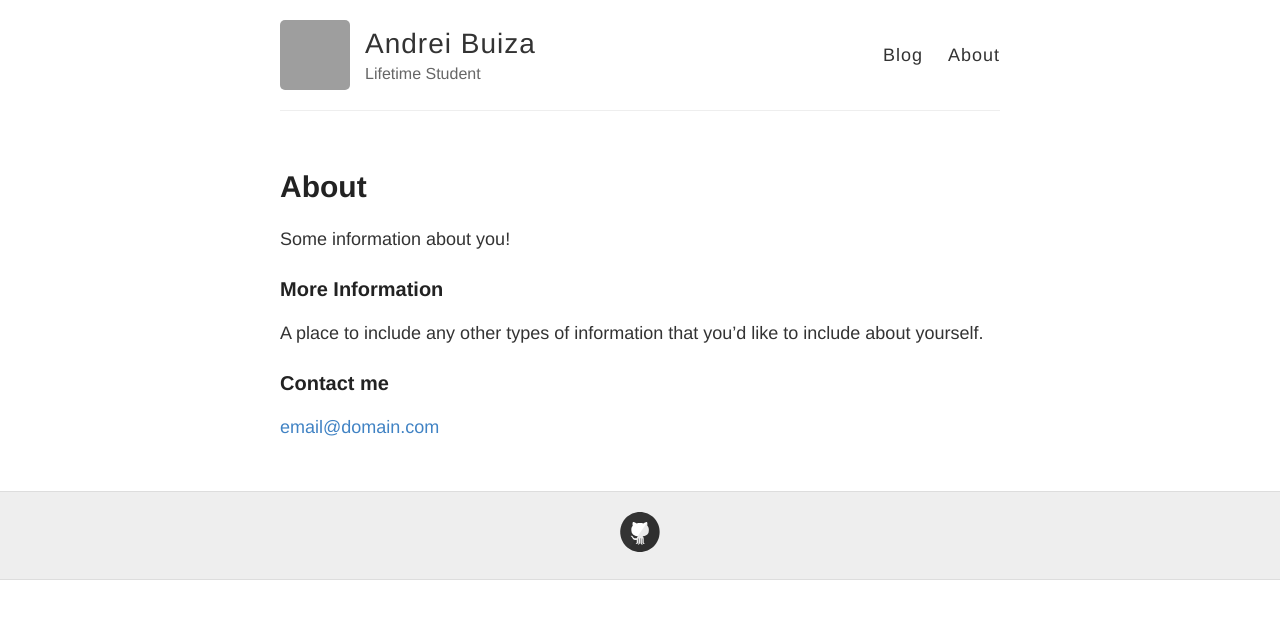
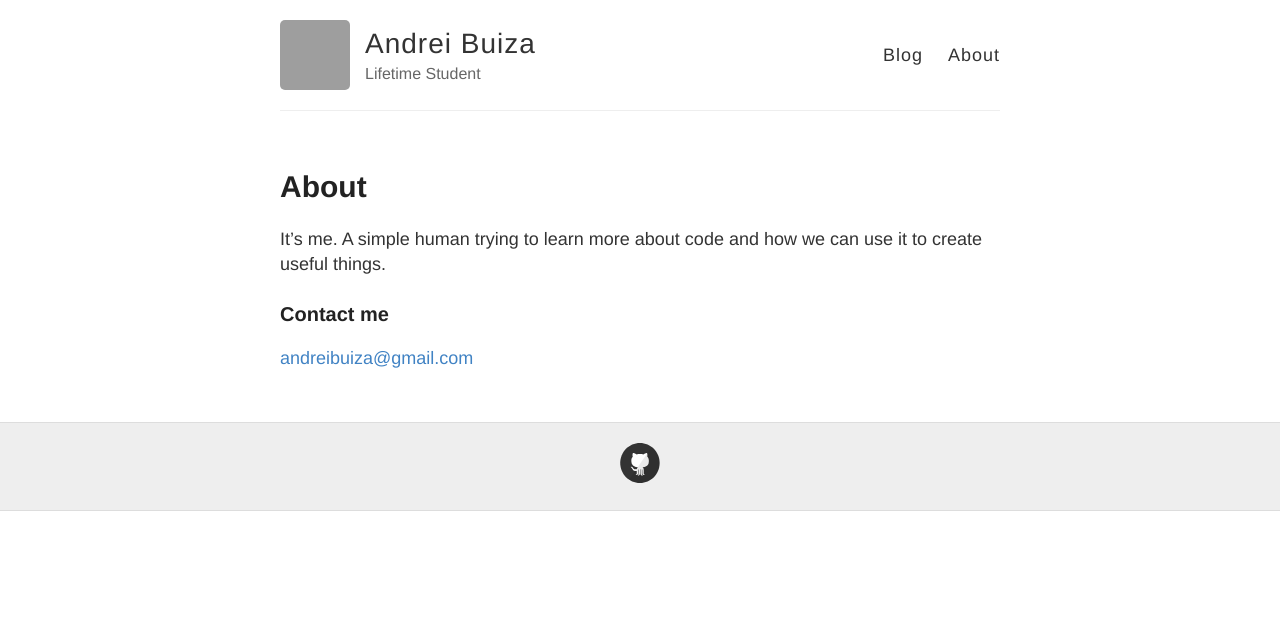
Before and after one commit to MrBuggySan/mrbuggsan.github.io, a Jekyll site: the page built from about.md, in a window 1280 px wide. Shown: the top 619 px of the page. Built offline with Jekyll 4.4.1, drawn with Linux system fonts in a browser that asks for light colours; grey boxes are pictures that could not be loaded.

Commit message:
update about

```diff
--- a/about.md
+++ b/about.md
@@ -2,14 +2,11 @@
 layout: page
 title: About
 permalink: /about/
+published: true
 ---
 
-Some information about you!
-
-### More Information
-
-A place to include any other types of information that you'd like to include about yourself.
+It's me. A simple human trying to learn more about code and how we can use it to create useful things.
 
 ### Contact me
 
-[email@domain.com](mailto:email@domain.com)
+[andreibuiza@gmail.com](mailto:andreibuiza@gmail.com)
```
